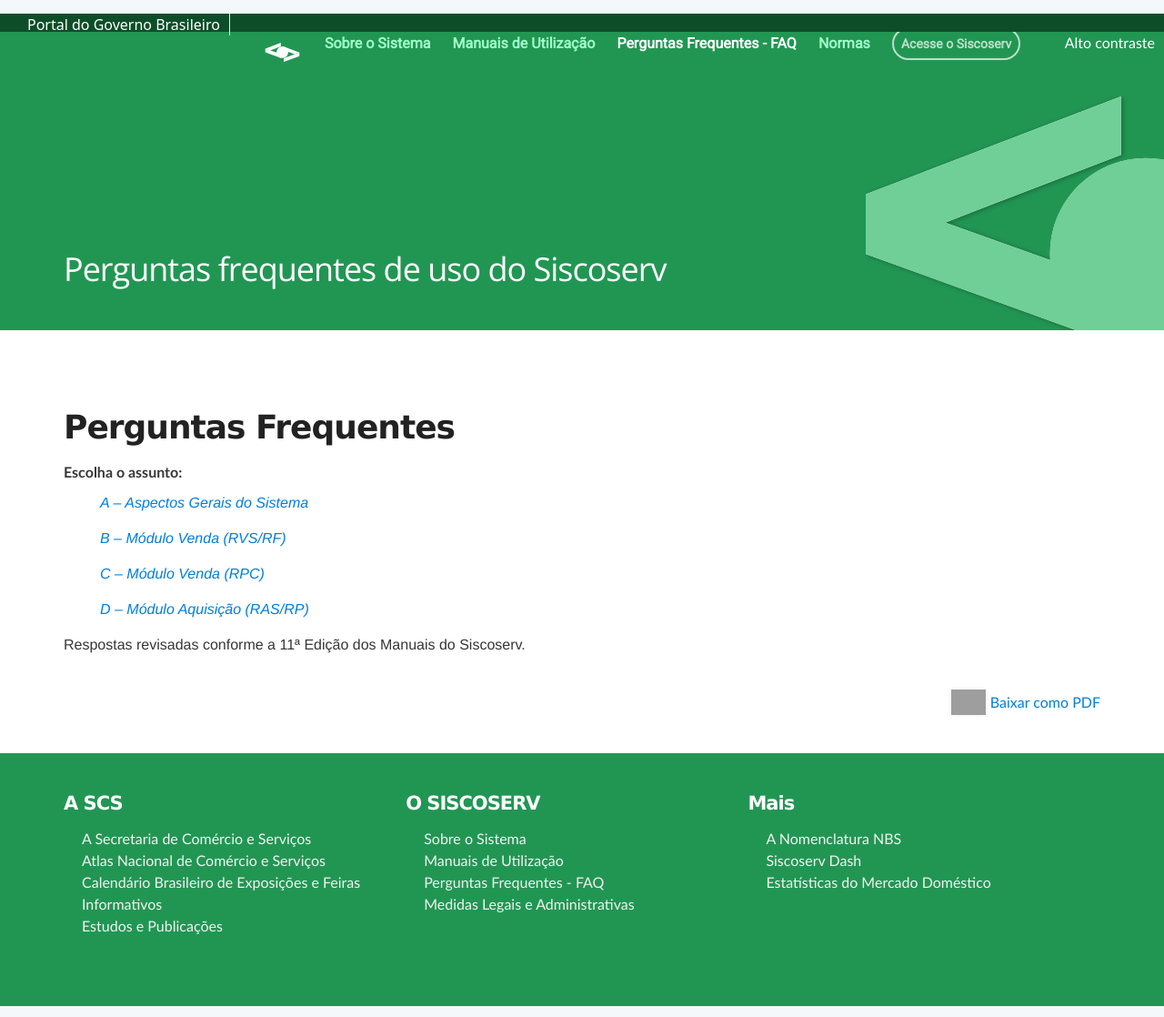
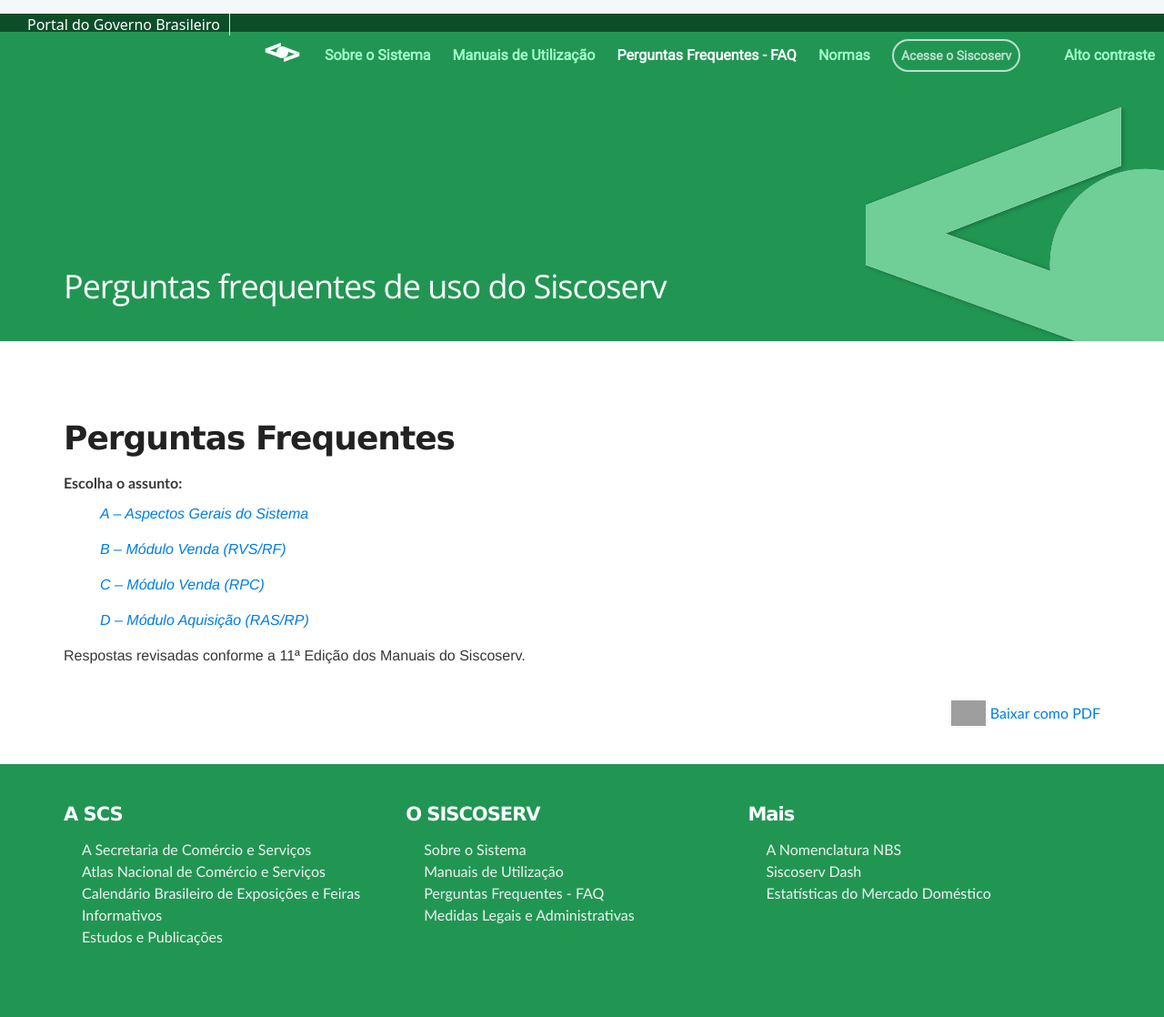
Before and after one commit to mdicgovbr/pagina-FAQ, a Jekyll site: the page built from index.md, in a window 1280 px wide. Shown: the whole page at 91% size. Built offline with Jekyll 4.4.1, drawn with Linux system fonts in a browser that asks for light colours; nearby versions of some CDN libraries; grey boxes are pictures that could not be loaded.

Commit message:
arrumando menu superior
Signed-off-by: Guilherme Deusdará <guibanci@gmail.com>

Co-authored-by: Ezequiel <ezequiel1de1oliveira@gmail.com>

```diff
--- a/_includes/header.html
+++ b/_includes/header.html
@@ -39,15 +39,13 @@
     </div>
     <header class="masthead">
         <img class="logo-do-siscoserv" src="{{ site.baseurl }}/public/img/logo-bg-menu.svg" alt="logo do Siscoserv">
-        <ul class="menu-topo">
-            <li>
+        <ul id="menu" class="menu-topo">
+
                 <a href="http://www.mdic.gov.br/index.php/comercio-servicos/a-secretaria-de-comercio-e-servicos-scs-15"
-                    target="_blank">Sobre o Sistema</a>
-            </li>
-            <li>
+                    target="_blank"><li>Sobre o Sistema</li></a>
+
                 <a href="http://www.mdic.gov.br/index.php/comercio-servicos/a-secretaria-de-comercio-e-servicos-scs-15/estatisticas-2"
-                    target="_blank">Manuais de Utilização</a>
-            </li>
+                    target="_blank"><li>Manuais de Utilização</li></a>
             <li class="active">
                 <a href="http://www.mdic.gov.br/index.php/comercio-servicos/a-secretaria-de-comercio-e-servicos-scs-15/estatisticas-6"
                     target="_blank">Perguntas Frequentes - FAQ</a>
@@ -60,13 +58,13 @@
                 <a href="https://www.siscoserv.mdic.gov.br/" target="_blank">Acesse o Siscoserv</a>
             </li>
 
-        </ul>
-        <ul id="portal-siteactions">
-            <li>
-                <a href="#altocontraste" id="altocontraste" accesskey="3" onclick="window.toggleContrast()" onkeydown="window.toggleContrast()">
+            <a href="#altocontraste" id="altocontraste" accesskey="3" onclick="window.toggleContrast()" onkeydown="window.toggleContrast()">
+                <li id="portal-siteactions">
                     Alto contraste
+                </li>
                 </a>
-            </li>
+
+
         </ul>
         <div class="container">
             <h1 id="site_logo" >
--- a/stylesheets/application.css
+++ b/stylesheets/application.css
@@ -2242,13 +2242,11 @@ body.no-sidebar .row .content-outer {
 }
 
 #portal-siteactions{
-	position: absolute;
-	right: 10px;
-	top: 0;
-	list-style-type: none;
-	padding: 0;
-	margin: 0;
-}
+  float: right;
+  list-style-type: none;
+  margin-right: 10px;
+}
+
 
 #menu-de-navegacao {
     width: 100%;
@@ -2278,7 +2276,7 @@ body.no-sidebar .row .content-outer {
     flex-direction: column-reverse;
     align-items: center;
 }
-/* @media (max-width:760px){
+@media (max-width:760px){
   #menu-de-navegacao {
       text-align: center;
   }
@@ -2339,7 +2337,7 @@ body.no-sidebar .row .content-outer {
   }
 }
 
- */
+
 div#barra-brasil {
     position: relative;
     z-index: 1;
```
